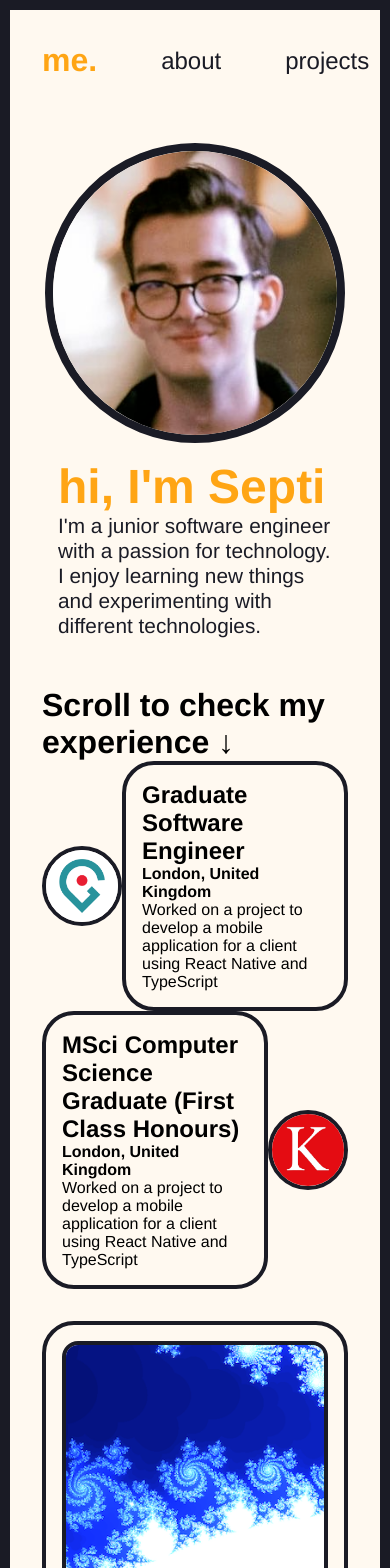
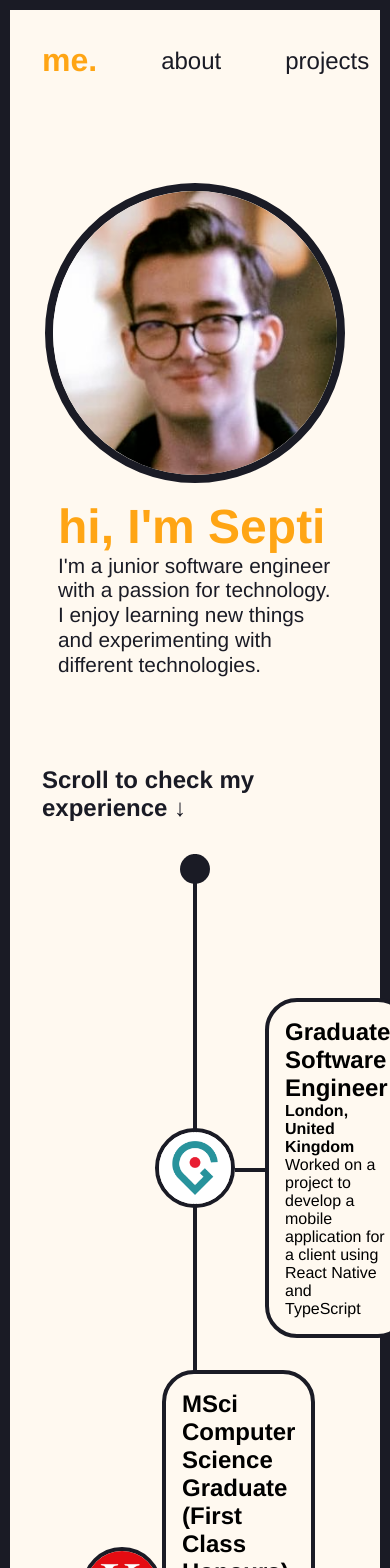
Before and after one commit to Septy2000/Portfolio-Website, a Next.js app: page / in a window 390 px wide. Shown: the top 1568 px of the page. Built offline with nearby package versions, Linux system fonts and the light colour scheme.

Commit message:
Added timeline component, but not in the most elegant way; Still need to fix items moving to the right when having small screen size; Need ot add the date of the experience event;

```diff
--- a/src/components/containers/ExperienceContainer/ExperienceContainer.styled.tsx
+++ b/src/components/containers/ExperienceContainer/ExperienceContainer.styled.tsx
@@ -1,27 +1,66 @@
 "use client";
 import styled from "styled-components";
+import { ExperienceImage } from "@/components/images/Images.styled";
 
 export const Container = styled.div`
     display: flex;
     flex-direction: column;
-    justify-content: center;
+    align-items: center;
     margin: ${({ theme }) => theme.margin.medium};
 `;
 
 export const ScrollToExperienceHeader = styled.h1`
-    margin: auto;
+    margin-bottom: ${({ theme }) => theme.margin.medium};
+    @media (max-width: ${({ theme }) => theme.screen.medium}) {
+        font-size: 1.5rem;
+    }
     font-size: 2rem;
-    color: ${({ theme }) => theme.colors.primary};
+    color: ${({ theme }) => theme.colors.surface.secondary};
 `;
 
 export const Timeline = styled.div`
-    display: flex;
-    flex-direction: column;
-    align-items: center;
+    position: relative;
+    width: 100%;
+    max-width: ${({ theme }) => theme.screen.xlarge};
+    &:after {
+        content: "";
+        position: absolute;
+        width: 4px;
+        background: ${({ theme }) => theme.colors.surface.secondary};
+        top: 0;
+        bottom: 0;
+        left: 50%;
+        margin-left: -2px;
+        z-index: -1;
+    }
+
+    &:before {
+        content: "";
+        position: absolute;
+        width: 30px;
+        height: 30px;
+        border-radius: 50%;
+        background: ${({ theme }) => theme.colors.surface.secondary};
+        top: 0;
+        left: 50%;
+        margin-left: -15px;
+    }
 `;
 
-export const TimelineGroup = styled.div<{ index: number }>`
+export const TimelineGroup = styled.div<{ $index: number }>`
     display: flex;
-    flex-direction: ${({ index }) => (index % 2 === 1 ? "row" : "row-reverse")};
+    position: relative;
     align-items: center;
+    width: 50%;
+    padding-top: ${({ theme }) => theme.padding.small};
+    padding-bottom: ${({ theme }) => theme.padding.small};
+    @media (max-width: ${({ theme }) => theme.screen.medium}) {
+        flex-direction: row;
+    }
+    @media (min-width: ${({ theme }) => theme.screen.medium}) {
+        flex-direction: ${({ $index }) =>
+            $index % 2 === 1 ? "row" : "row-reverse"};
+    }
+    left: ${({ $index }) => ($index % 2 === 1 ? "calc(50% - 40px)" : "40px")};
+    margin-top: ${({ $index }) => ($index === 1 ? "128px" : "0px")};
 `;
--- a/src/components/containers/ExperienceContainer/ExperienceContainer.tsx
+++ b/src/components/containers/ExperienceContainer/ExperienceContainer.tsx
@@ -47,7 +47,7 @@ export default function ExperienceContainer() {
                 {timelineItems.map((timelineItem) => (
                     <Styled.TimelineGroup
                         key={timelineItem.id}
-                        index={timelineItem.id}
+                        $index={timelineItem.id}
                     >
                         <ExperienceImage
                             src={timelineItem.icon}
@@ -56,7 +56,10 @@ export default function ExperienceContainer() {
                             height={80}
                             priority
                         />
-                        <TimelineItem attributes={timelineItem} />
+                        <TimelineItem
+                            attributes={timelineItem}
+                            index={timelineItem.id}
+                        />
                     </Styled.TimelineGroup>
                 ))}
             </Styled.Timeline>
--- a/src/components/containers/ExperienceContainer/TimelineItem/TimelineItem.styled.tsx
+++ b/src/components/containers/ExperienceContainer/TimelineItem/TimelineItem.styled.tsx
@@ -1,7 +1,6 @@
 "use client";
 import styled from "styled-components";
-
-export const Container = styled.div`
+export const Container = styled.div<{ $index: number }>`
     width: auto;
     border-radius: ${({ theme }) => theme.borderRadius.medium};
     display: flex;
@@ -11,4 +10,29 @@ export const Container = styled.div`
         `${theme.border.medium} solid ${theme.colors.surface.secondary}`};
     height: 100%;
     padding: ${({ theme }) => theme.padding.small};
+    margin-left: ${({ $index }) => ($index % 2 === 1 ? "30px" : "0px")};
+    margin-right: ${({ $index }) => ($index % 2 === 1 ? "0px" : "30px")};
+    &:before {
+        content: "";
+        position: absolute;
+        width: 30px;
+        z-index: -1;
+        height: 4px;
+        top: 50%;
+        left: 80px;
+        background: ${({ $index, theme }) =>
+            $index % 2 === 1 ? theme.colors.surface.secondary : "transparent"};
+    }
+
+    &:after {
+        content: "";
+        position: absolute;
+        width: 30px;
+        z-index: -1;
+        height: 4px;
+        top: 50%;
+        right: 80px;
+        background: ${({ $index, theme }) =>
+            $index % 2 === 1 ? "transparent" : theme.colors.surface.secondary};
+    }
 `;
--- a/src/components/containers/ExperienceContainer/TimelineItem/TimelineItem.tsx
+++ b/src/components/containers/ExperienceContainer/TimelineItem/TimelineItem.tsx
@@ -3,11 +3,13 @@ import { TimelineItemAttributes } from "../ExperienceContainer";
 import * as Styled from "./TimelineItem.styled";
 export default function TimelineItem({
     attributes,
+    index,
 }: {
     attributes: TimelineItemAttributes;
+    index: number;
 }) {
     return (
-        <Styled.Container>
+        <Styled.Container $index={index}>
             <h2>{attributes.title}</h2>
             <h4>{attributes.location}</h4>
             <p>{attributes.description}</p>
--- a/src/components/containers/MainInformationContainer/MainInformationContainer.styled.tsx
+++ b/src/components/containers/MainInformationContainer/MainInformationContainer.styled.tsx
@@ -4,7 +4,7 @@ import styled from "styled-components";
 export const Container = styled.div`
     display: flex;
     margin: ${({ theme }) => theme.margin.medium};
-
+    height: 70vh;
     @media (max-width: ${({ theme }) => theme.screen.medium}) {
         flex-direction: column-reverse;
         justify-content: center;
```
